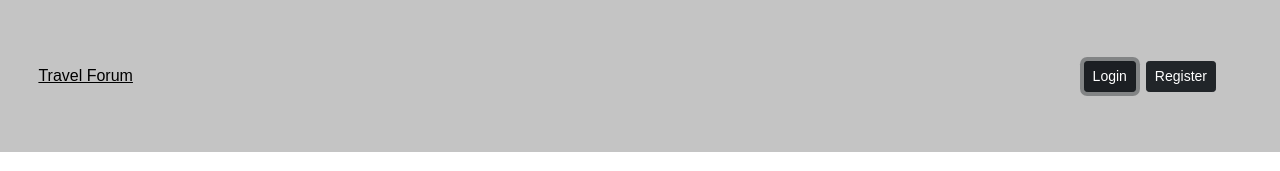
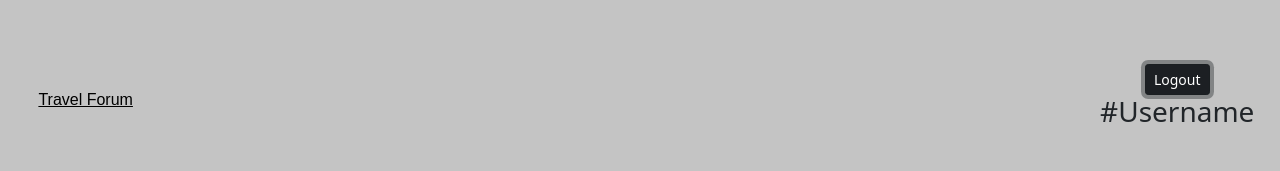
Before and after one commit to DeniiseB/travel-forum, a React (Create React App) app in the folder frontend/: page / in a window 1280 px wide. Both pictures are taken after a click on the button "Login". Shown: the top 171 px of the page. Built offline with nearby package versions, Linux system fonts and the light colour scheme.

Commit message:
added conditional render
Co-Authored-By: Tobias Östergren <45110274+volture1@users.noreply.github.com>
Co-Authored-By: Anna Tch <72065138+anna636@users.noreply.github.com>

```diff
--- a/frontend/src/components/Navbar.jsx
+++ b/frontend/src/components/Navbar.jsx
@@ -1,24 +1,40 @@
 import React from 'react';
 import 'bootstrap/dist/css/bootstrap.min.css';
 import { Button } from 'reactstrap';
+import { createContext, useState, useEffect } from "react";
 
 function Navbar() {
+
+  const [loggedIn, setLoggedIn] = useState(false);
+
+  function loginSet (){
+    setLoggedIn(true)
+  }
   return (
 
     <nav class="navbar navbar-dark" style={styles.navbar}>
         <a href="/" style={styles.mainName} className="link">
           Travel Forum
         </a>
-
+        {!loggedIn ? (
           <div style={styles.loginButtons}>
         <div style={styles.loginButton}>
-          <Button color="dark" size="sm">Login</Button>
+          <Button color="dark" size="sm" onClick={loginSet}>Login</Button>
             </div>
             <div style={styles.registerButton}>
-          <Button color="dark" size="sm">Register</Button>
+          <Button color="dark" size="sm" onClick={loginSet}>Register</Button>
             </div>
           </div>
-
+        ) : (
+         <div>
+          <div style={styles.logoutButton}>
+            <Button color="dark" size="sm" >Logout</Button>
+          </div>
+          <div>
+            <h3>#Username</h3>
+          </div>
+        </div>
+        )}
 
 
       </nav>
```
Also changed, not shown: frontend/src/components/CategoryCard.jsx (renamed from frontend/src/components/CatergoryCard.jsx).
